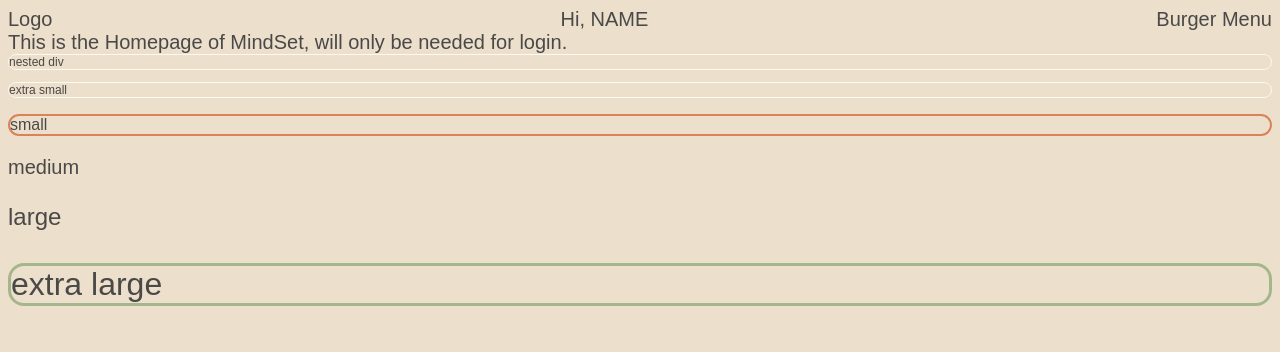
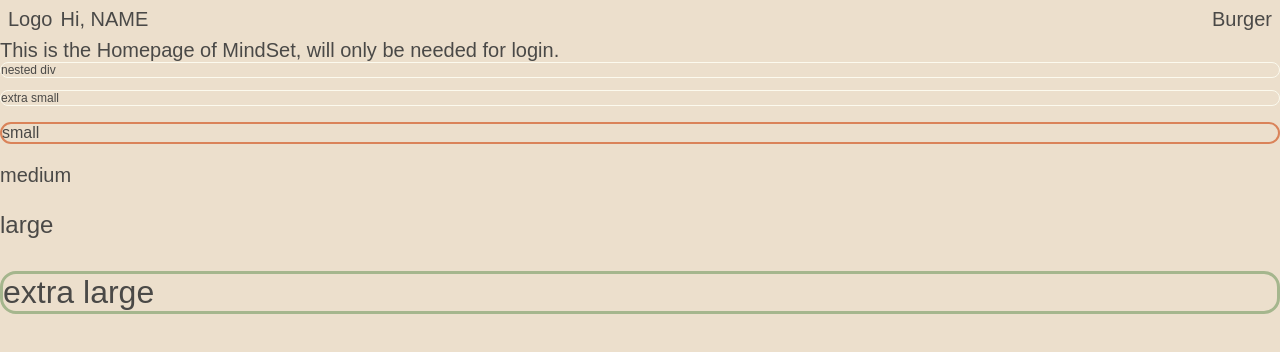
Before and after one commit to KiraTeresa/habit-tracker, a Next.js app: page / in a window 1280 px wide. Shown: the top 352 px of the page. Built offline with nearby package versions, Linux system fonts and the light colour scheme.

Commit message:
implement BurgerMenuComponent (closes #5)

```diff
--- a/src/app/globals.css
+++ b/src/app/globals.css
@@ -24,6 +24,13 @@
     --breakpoint-m: 768px;
     --breakpoint-l: 992px;
     --breakpoint-xl: 1200px;
+
+    /* PADDINGS */
+    --padding-s: 0.5rem;
+    --padding-regular: 1rem;
+    --padding-m: 1.25rem;
+    --padding-l: 1.5rem;
+    --padding-xl: 4rem;
 }
 
 @media (prefers-color-scheme: dark) {
@@ -37,9 +44,19 @@
     }
 }
 
+* {
+    box-sizing: border-box;
+}
+
 body {
     color: var(--text-color);
     background: var(--background-color);
     font-family: Arial, Helvetica, sans-serif;
     font-size: var(--font-size-m);
+    margin: 0;
 }
+
+a {
+    text-decoration: none;
+    color: inherit;
+}
--- /dev/null
+++ b/src/components/burger-menu/burger-menu.component.tsx
@@ -0,0 +1,21 @@
+import { menuElements } from '@/constants/menu-elements.const';
+import classes from './burger-menu.module.scss';
+import { usePathname } from 'next/navigation';
+
+export const BurgerMenu = () => {
+  const pathName = usePathname();
+
+  return (
+    <ul className={classes.burgerList}>
+      {menuElements.map(element => (
+        <li
+          key={element.title}
+          className={element.link === pathName ? classes.active : ''}
+        >
+          <a href={element.link}>{element.title}</a>
+          <p>{element.link === pathName}</p>
+        </li>
+      ))}
+    </ul>
+  );
+};
--- /dev/null
+++ b/src/components/burger-menu/burger-menu.module.scss
@@ -0,0 +1,24 @@
+.burgerList {
+  position: absolute;
+  left: 0;
+  top: 100%;
+  display: flex;
+  flex-direction: column;
+  padding: var(--padding-xl);
+  margin: 0;
+  background-color: var(--success-color);
+  width: 100%;
+  max-width: 100vw;
+  min-height: 50vh;
+  list-style: none;
+  gap: var(--padding-regular);
+
+  > li {
+    width: fit-content;
+  }
+}
+
+.active {
+  text-decoration: underline;
+  text-decoration-color: var(--error-color);
+}
--- a/src/components/header/header.component.tsx
+++ b/src/components/header/header.component.tsx
@@ -1,13 +1,30 @@
+'use client';
+
 import classes from './header.module.scss';
+import { BurgerMenu } from '@/components/burger-menu/burger-menu.component';
+import { useState } from 'react';
 
 export const HeaderComponent = () => {
+  const [showMenu, setShowMenu] = useState(false);
+
+  const triggerMenu = () => {
+    setShowMenu(!showMenu);
+  };
+
   return (
+    <>
       <header className={classes.header}>
+        <div className={classes.logoWrapper}>
           <a href='/my-habits'>
             <div>Logo</div>
           </a>
           <div>Hi, NAME</div>
-      <div>Burger Menu</div>
+        </div>
+        <div onClick={triggerMenu} className={classes.burger} role='button'>
+          {!showMenu ? 'Burger' : 'X'}
+        </div>
+        {showMenu && <BurgerMenu />}
       </header>
+    </>
   );
 };
--- a/src/components/header/header.module.scss
+++ b/src/components/header/header.module.scss
@@ -1,9 +1,16 @@
 .header {
   display: flex;
   justify-content: space-between;
+  width: 100vw;
+  padding: var(--padding-s);
+  position: relative;
+}
 
-  > a {
-    text-decoration: none;
-    color: inherit;
-  }
+.logoWrapper {
+  display: flex;
+  gap: var(--padding-s)
 }
+
+.burger {
+  cursor: pointer;
+}
--- /dev/null
+++ b/src/constants/menu-elements.const.ts
@@ -0,0 +1,19 @@
+export const menuElements = [
+  {
+    title: 'My habits',
+    link: '/my-habits',
+  },
+  {
+    title: 'Create habit',
+    link: '/my-habits/create',
+  },
+  {
+    title: 'Themes',
+    link: '/theme',
+  },
+  //   TODO: logout
+  // {
+  //   title: 'Logout',
+  //   link: '#',
+  // },
+];
```
Lines whose indentation alone changed are shown as unchanged.
